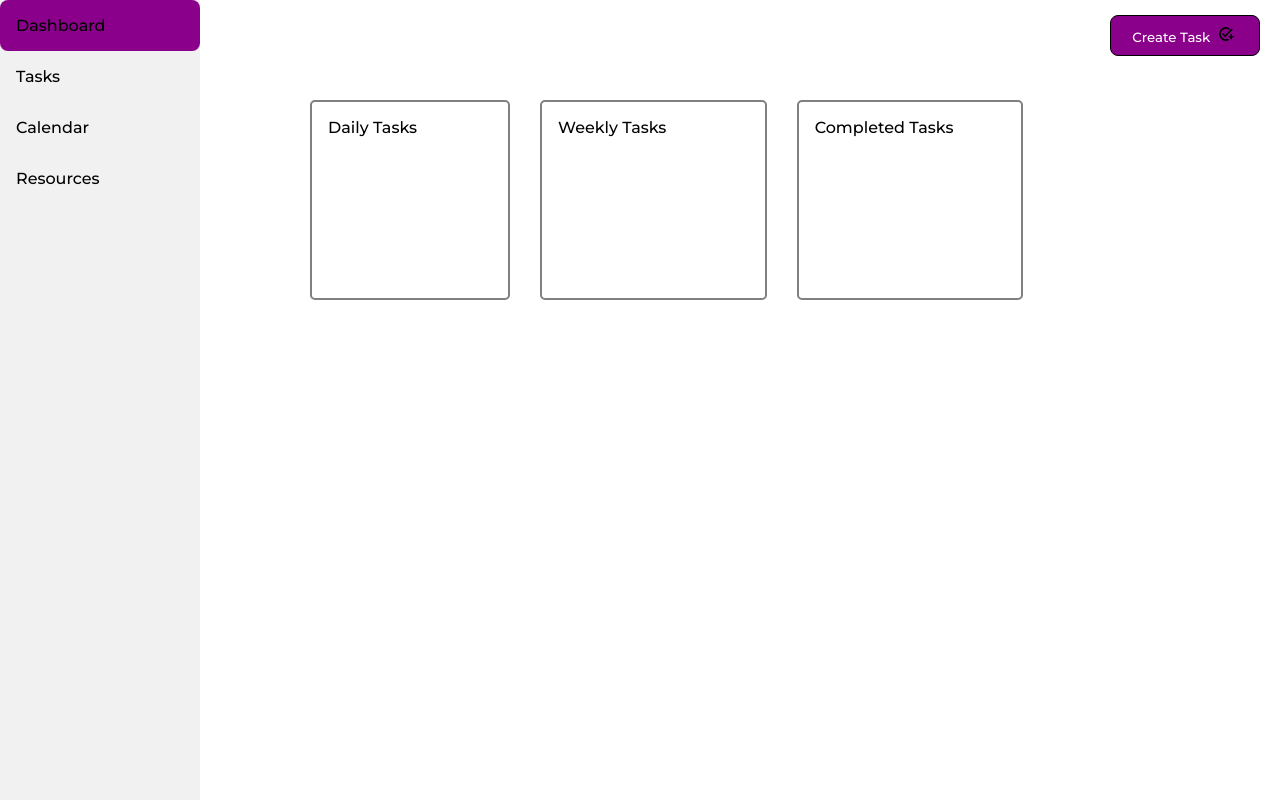
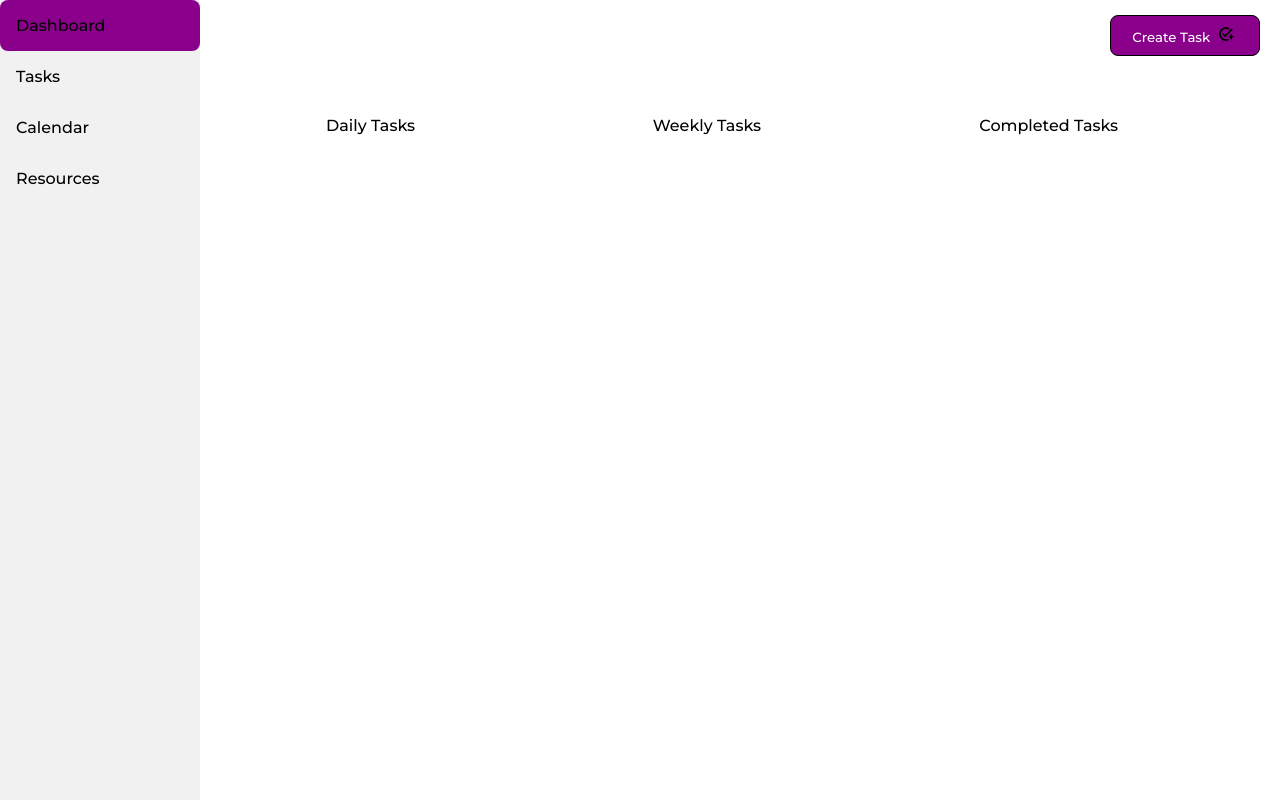
Before and after one commit to horiaomar25/Task-Management-in-Vanilla-JavaScript, a plain HTML site: page Front end/index.html in a window 1280 px wide. Drawn offline with Linux system fonts and the light colour scheme.

Commit message:
columns for each task added

```diff
--- a/Front end/index.html
+++ b/Front end/index.html
@@ -84,38 +84,13 @@
 
 
     <!--3 Columns: Weekly, Daily and Completed-->
+<div class = "task-container">
+  <div class="daily">Daily Tasks</div>
+  <div class = "weekly">Weekly Tasks</div>
+  <div class="completed">Completed Tasks</div>
 
-    <!-- <div class = "tasks-column-container">
-    <div class = "columns">
-      <h2>Daily Tasks:</h2>
-      <div>
-        <span class = task_card></span></div>
-      </div>
+</div>
 
-
-
-    <div class = "columns">
-      <h2> Weekly Tasks:</h2>
-      <div>
-        <span class = task_card></span>
-      </div>
-
-    </div>
-
-    <div class = "columns">
-      <h2> Completed:</h2>
-      <div>
-        <span class = task_card></span>
-      </div>
-
-    </div>
-</div> -->
-<!--transfer these cards for my task-->
-<div class="task-container">
-  <div class = "task-card1">Daily Tasks</div>
-  <div class = "task-card2">Weekly Tasks</div>
-  <div class = "task-card3">Completed Tasks</div>
-   </div>
     <script src="fetch.js"></script>
   </body>
 </html>
--- a/Front end/tasks.css
+++ b/Front end/tasks.css
@@ -21,8 +21,7 @@ body {
   color: white;
   position: fixed;
   top: 15px;
-  right: 20px
-
+  right: 20px;
 }
 
 #create_task:hover {
@@ -142,38 +141,16 @@ input[type="checkbox"] + label {
 
 /*Styling columns with flex*/
 
-/* .task-container {
+.task-container {
   display: grid;
-  grid-template-columns: 200px 1fr 1fr 1fr;
-  gap: 20px;
-  margin-left: 200px;
+  grid-template-columns: repeat(3, minmax(0, 1fr));
+  gap: 10px;
+  margin-left: 310px;
   align-content: center;
-}
-
-.task-container {
-  justify-content: center;
-
+  margin-top: 100px;
 }
 
 .task-container > div {
-  border: 2px solid black;
-  border-radius: 5px;
-  padding: 1em;
-
-} */
-
-.task-container {
-  display: grid;
-  grid-template-columns: 200px 1fr 1fr 1fr  ;
-  gap: 30px;
-  margin-left: 310px;
-  align-content: center;
-  margin-top: 100px;
-
-}
-
-.task-container > div {
-  border: 2px solid gray;
   border-radius: 5px;
   padding: 1em;
   height: 200px;
```
Also changed, not shown: Front end/fetch.js (line endings or trailing spaces).
